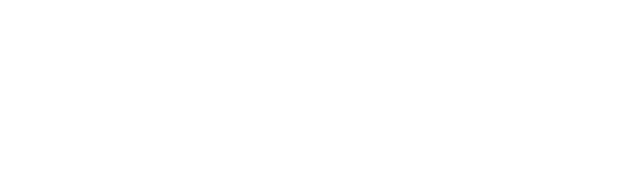
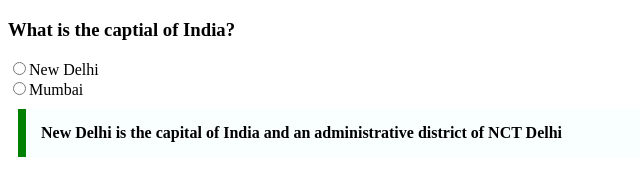
Before and after one commit to acciojob/trivia-jhasaurav97, a website: page main.html in a window 1280 px wide. Shown: the whole page, without its empty margins (0-640 px from the left). Drawn offline with Linux system fonts and the light colour scheme.

Commit message:
created a submission

```diff
--- a/main.html
+++ b/main.html
@@ -8,6 +8,14 @@
 
 <body>
 	<!-- the entire body must be written by student -->
+	<h3>What is the captial of India?</h3>
+	<form>
+		<input type="radio" name="capital" value="New Delhi">New Delhi <br>
+		<input type="radio" name="capital" value="New Delhi">Mumbai
+	</form>
+	<blockquote style="max-width: 600px; margin: 10px; padding: 15px; border-left: 8px solid green; background-color: #f8fffe; font-weight: bold;">
+		New Delhi is the capital of India and an administrative district of NCT Delhi
+	</blockquote>
     <script type="text/javascript" src="./script.js">
 </script>
 
```
